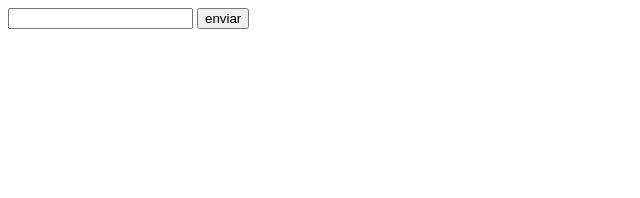
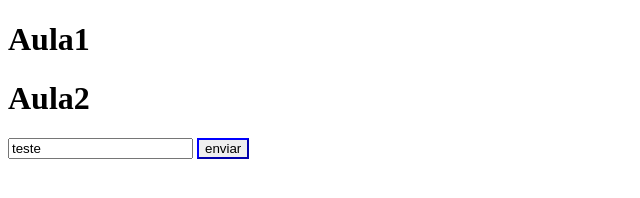
Before and after one commit to ifpi-corrente/javascript, a plain HTML site: page 03-exercicios/11/index.html in a window 1280 px wide. Shown: the whole page, without its empty margins (0-640 px from the left). Drawn offline with Linux system fonts and the light colour scheme.

Commit message:
adicionando css

```diff
--- a/03-exercicios/11/index.html
+++ b/03-exercicios/11/index.html
@@ -7,9 +7,13 @@
   <title>Document</title>
 </head>
 <body>
+  <div>
+    <h1>Aula1</h1>
+    <h1>Aula2</h1>
+  </div>
 
-<input type="text" id="nome">
-<button onclick="mostrar()">enviar</button>
+<input type="text" id="nome" value="teste">
+<button >enviar</button>
   <script src="main.js"></script>
 </body>
 </html>
--- a/03-exercicios/11/main.js
+++ b/03-exercicios/11/main.js
@@ -1,3 +1,9 @@
-function mostrar(){
-  alert(document.getElementById('nome').value);
+var botao = document.querySelector('button');
+var input = document.querySelector('input');
+
+function mostraMensagem(){
+  alert(input.value);
 }
+
+botao.onclick = mostraMensagem;
+botao.style.borderColor = 'blue'
```
